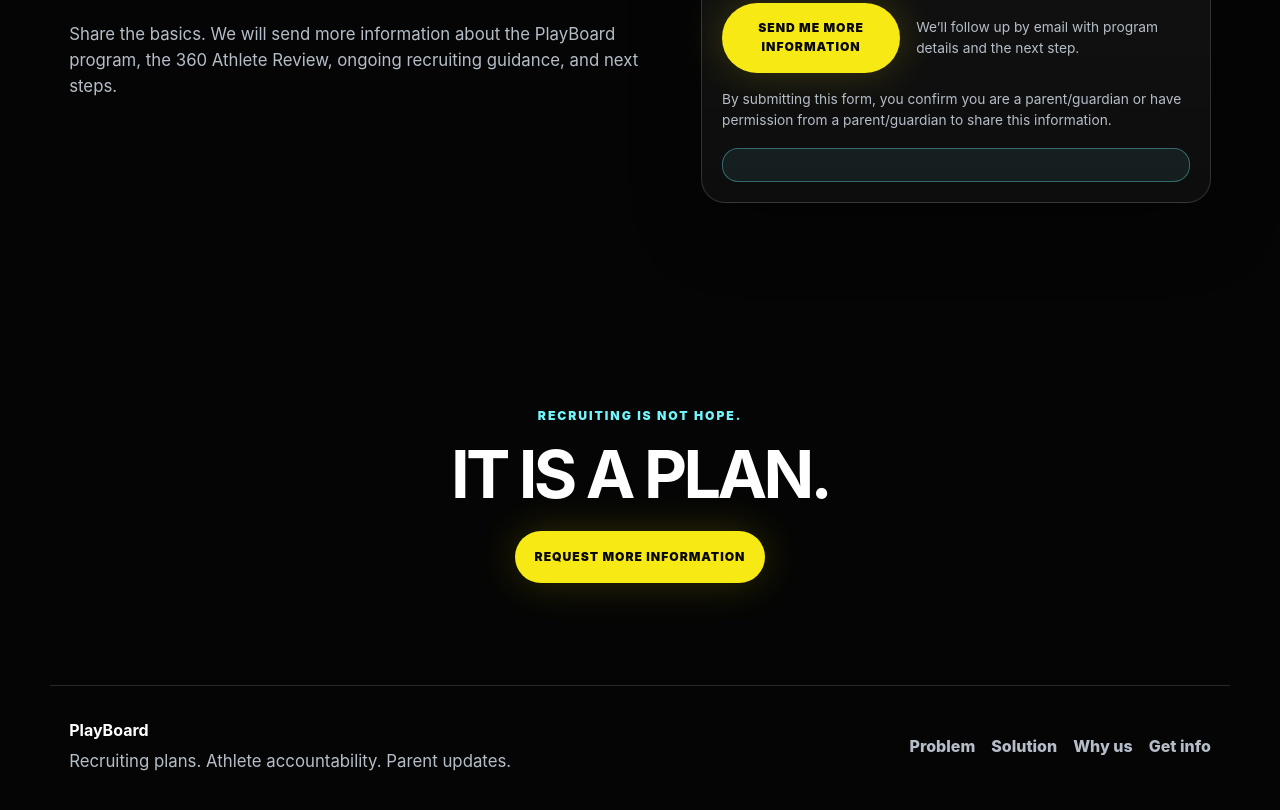
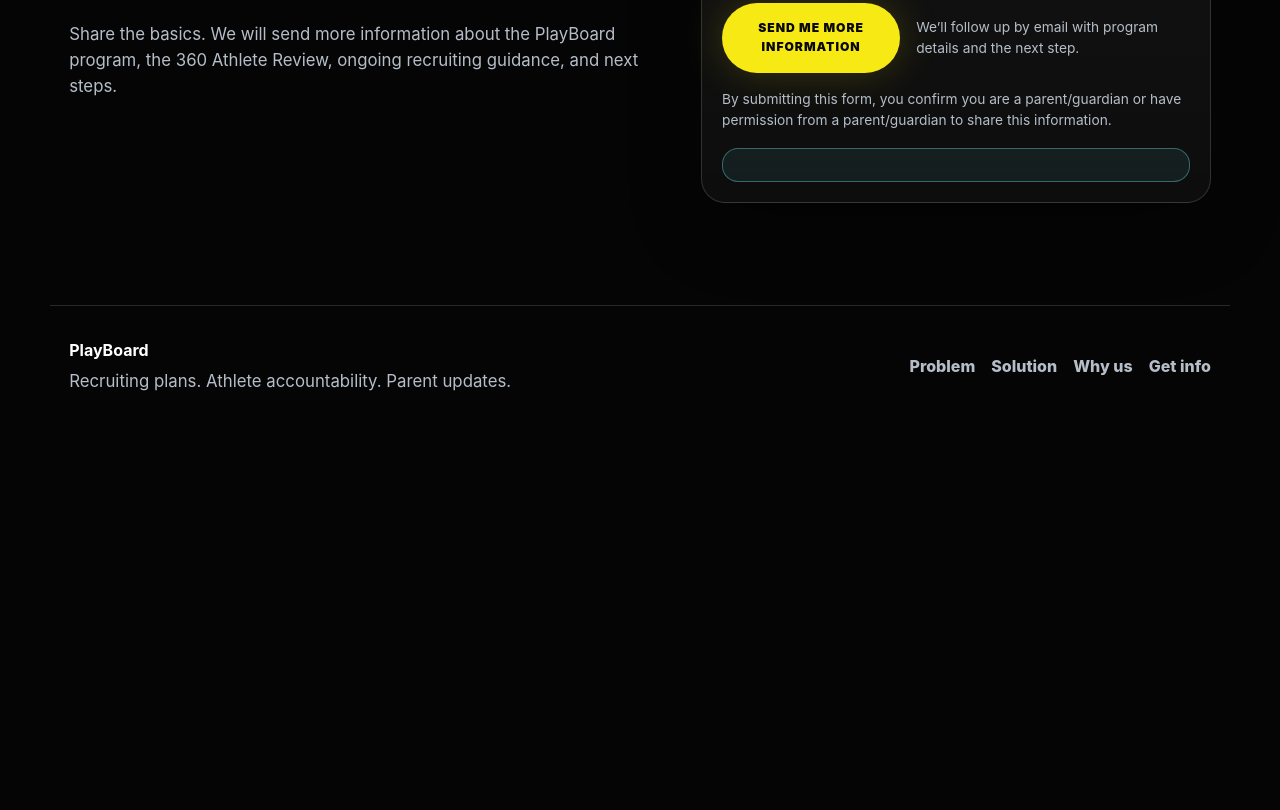
Before and after one commit to rickmooberryhome/playboard, a plain HTML site: page index.html in a window 1280 px wide. Shown: the part 9229-10039 px from the top of the page. After the commit the page ends 9671 px from the top, so only its background shows below. Drawn offline with Linux system fonts and the light colour scheme.

Commit message:
Update index.html

```diff
--- a/index.html
+++ b/index.html
@@ -355,13 +355,6 @@
       </form>
     </section>
 
-    <section class="final-cta section">
-      <p class="eyebrow">Recruiting is not hope.</p>
-      <h2>It is a plan.</h2>
-      <a class="button button-primary" href="#intake" data-scroll-to-intake>Request More Information</a>
-    </section>
-  </main>
-
   <footer class="site-footer">
     <div>
       <strong>PlayBoard</strong>
```
